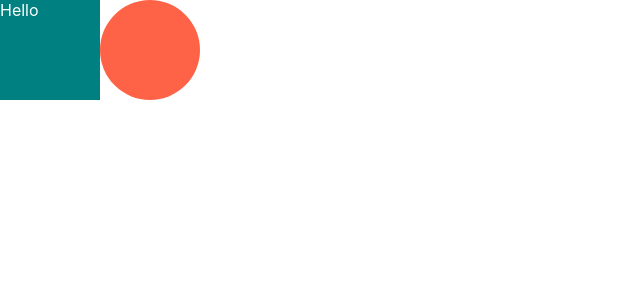
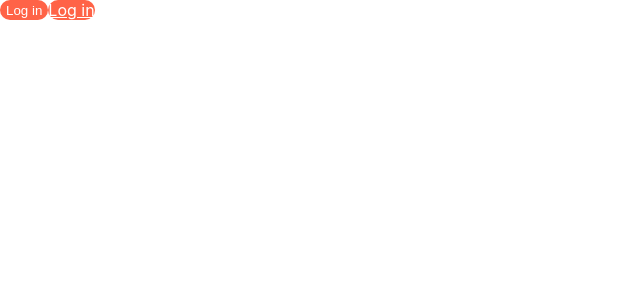
Before and after one commit to wkdwlgo/react-master, a React (Create React App) app: page / in a window 1280 px wide. Shown: the top 300 px of the page, without its empty margins (0-640 px from the left). Built offline with nearby package versions, Linux system fonts and the light colour scheme.

Commit message:
style component as

```diff
--- a/src/App.js
+++ b/src/App.js
@@ -5,26 +5,19 @@
   display: flex;
 
 `;
-const Box=styled.div`
-  background-color:${(props)=>props.bgColor};
-  width:100px;
-  height:100px;
-`;
-const Circle=styled(Box)`
-  border-radius: 50px;
-`;
+const Btn=styled.button`
+  color:white;
+  background-color:tomato;
+  border:0;
+  border-radius:15px;
+`
 
-const Text=styled.span`
-  color:white;
-`;
 
 function App() {
   return (
-  <Father>
-    <Box bgColor="teal">
-      <Text>Hello</Text>
-    </Box>
-    <Circle bgColor="tomato"></Circle>
+  <Father as="header">
+    <Btn>Log in</Btn>
+    <Btn as="a" href='/'>Log in</Btn>
   </Father>
   );
 }
```
